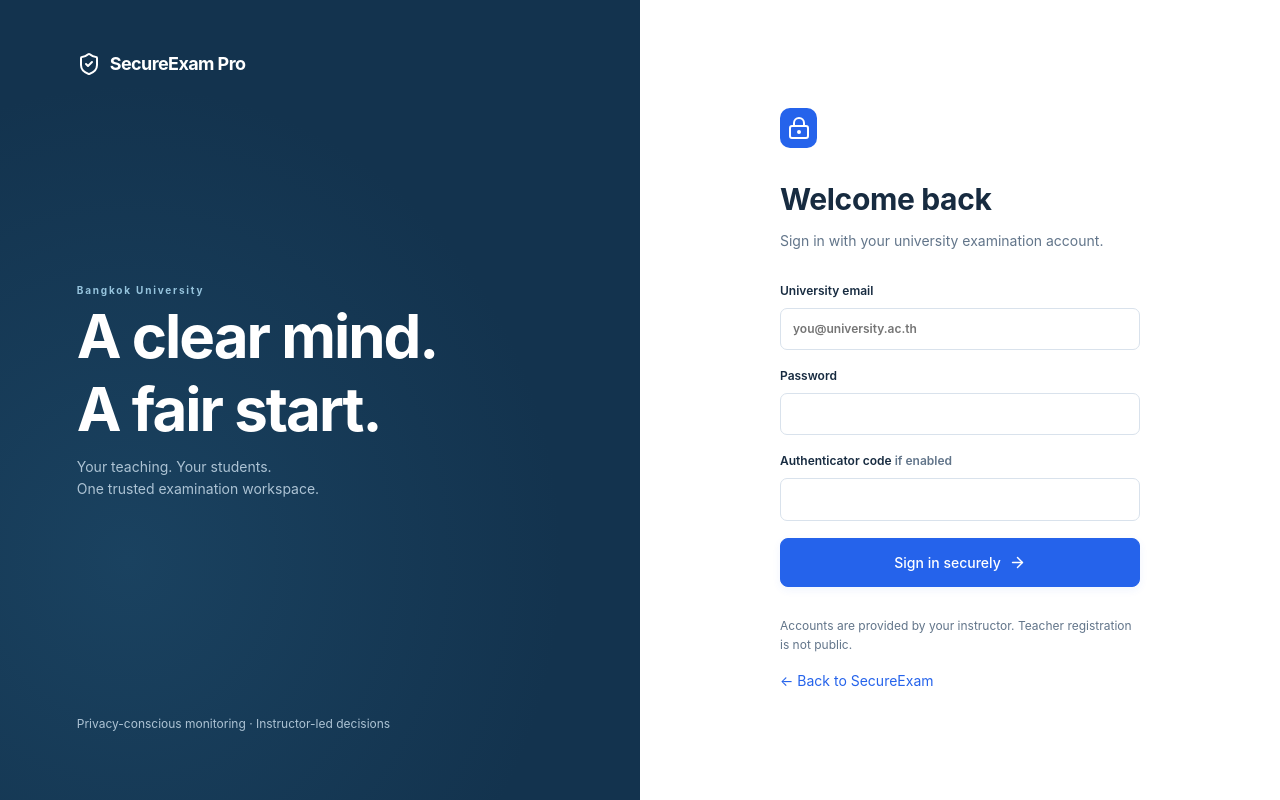
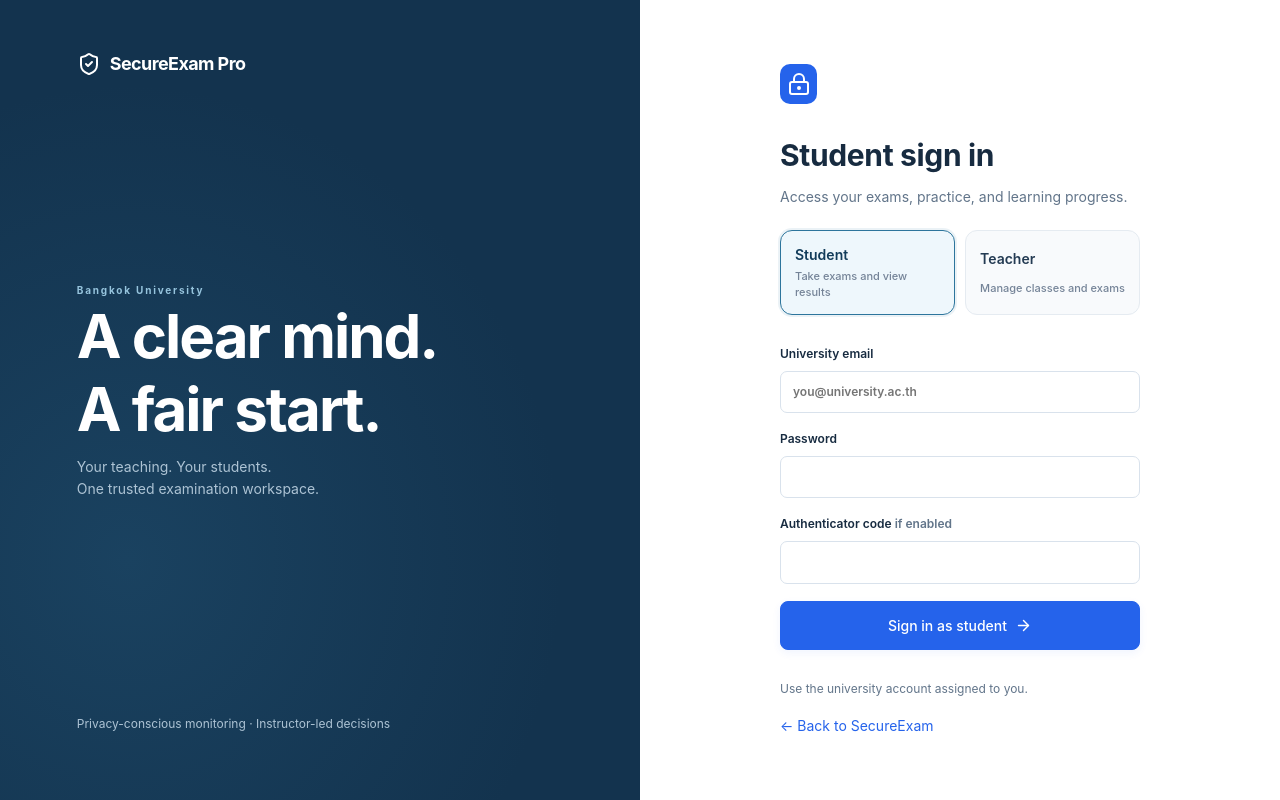
Before and after one commit to kaushikk1999/SecureExam-Pro, a Next.js app: page /login in a window 1280 px wide. Built offline with nearby package versions, Linux system fonts and the light colour scheme; no server answers; the database is empty.

Commit message:
Add separate student and teacher sign-in

```diff
--- a/src/app/globals.css
+++ b/src/app/globals.css
@@ -341,6 +341,37 @@ input[type="radio"] {
 .login-form h2 {
   font-size: 30px;
   margin-top: 28px;
+}
+.login-role-picker {
+  display: grid;
+  grid-template-columns: 1fr 1fr;
+  gap: 10px;
+  margin: 22px 0 16px;
+}
+.login-role-picker button {
+  display: grid;
+  gap: 5px;
+  padding: 14px;
+  text-align: left;
+  color: #243b53;
+  background: #f8fafc;
+  border: 1px solid var(--line);
+  border-radius: 12px;
+  cursor: pointer;
+}
+.login-role-picker button.selected {
+  color: #123c5a;
+  background: #eef7fc;
+  border-color: #2d759c;
+  box-shadow: 0 0 0 2px #2d759c18;
+}
+.login-role-picker button strong {
+  font-size: 14px;
+}
+.login-role-picker button span {
+  color: var(--muted);
+  font-size: 11px;
+  line-height: 1.4;
 }
 .login-form form {
   margin: 30px 0;
@@ -1881,6 +1912,19 @@ fieldset {
 }
 
 /* Keep expanded role navigation usable on short screens. */
-.sidebar nav { min-height: 0; overflow-y: auto; flex: 1; }
-.sidebar > .brand, .sidebar > .institution, .sidebar > .nav-label, .sidebar-bottom { flex-shrink: 0; }
-@media (max-height: 850px) { .sidebar .security-note { display: none; } }
+.sidebar nav {
+  min-height: 0;
+  overflow-y: auto;
+  flex: 1;
+}
+.sidebar > .brand,
+.sidebar > .institution,
+.sidebar > .nav-label,
+.sidebar-bottom {
+  flex-shrink: 0;
+}
+@media (max-height: 850px) {
+  .sidebar .security-note {
+    display: none;
+  }
+}
--- a/src/app/login/page.tsx
+++ b/src/app/login/page.tsx
@@ -1,13 +1,15 @@
 "use client";
 import { useState, useEffect } from "react";
-import { signIn, getProviders } from "next-auth/react";
+import { signIn, signOut, getProviders } from "next-auth/react";
 import { ShieldCheck, ArrowRight, LockKeyhole } from "lucide-react";
 import Link from "next/link";
 import { useRouter } from "next/navigation";
+import { matchesLoginAudience } from "@/lib/auth-role";
 export default function Login() {
   const router = useRouter();
   const [error, setError] = useState(""),
     [busy, setBusy] = useState(false);
+  const [audience, setAudience] = useState<"student" | "teacher">("student");
 
   const [sso, setSso] = useState(false);
   const [google, setGoogle] = useState(false);
@@ -18,11 +20,33 @@ export default function Login() {
         setGoogle(Boolean(p?.google));
       })
       .catch(() => {});
-    if (new URLSearchParams(window.location.search).has("error"))
+    const params = new URLSearchParams(window.location.search);
+    const requestedRole = params.get("role");
+    if (requestedRole === "student" || requestedRole === "teacher") {
+      setAudience(requestedRole);
+      void fetch("/api/auth/session", { cache: "no-store" })
+        .then((response) => response.json())
+        .then(async (session) => {
+          const role = session?.user?.role;
+          if (!role) return;
+          const allowed = matchesLoginAudience(role, requestedRole);
+          if (allowed) router.replace("/workspace");
+          else {
+            await signOut({ redirect: false });
+            setError(
+              requestedRole === "teacher"
+                ? "This account is not set up for teacher access. Choose Student sign in or contact your administrator."
+                : "This account is set up for teacher access. Choose Teacher sign in instead.",
+            );
+          }
+        })
+        .catch(() => {});
+    }
+    if (params.has("error"))
       setError(
-        "Google or university sign-in was not completed. Use an existing registered account, or sign in with your password and authenticator code.",
+        "Sign-in could not be completed. Check your account access or contact your administrator.",
       );
-  }, []);
+  }, [router]);
   const [brand, setBrand] = useState({
     brand: "SecureExam Pro",
     institution: "Bangkok University",
@@ -33,6 +57,26 @@ export default function Login() {
       .then(setBrand)
       .catch(() => {});
   }, []);
+  async function completeSignIn(role: "student" | "teacher") {
+    const response = await fetch("/api/auth/session", { cache: "no-store" });
+    const session = await response.json();
+    const actualRole = session?.user?.role;
+    if (!actualRole) {
+      setError("Sign-in completed, but we could not verify your account role.");
+      return;
+    }
+    const allowed = matchesLoginAudience(actualRole, role);
+    if (!allowed) {
+      await signOut({ redirect: false });
+      setError(
+        role === "teacher"
+          ? "This account is not set up for teacher access. Choose Student sign in or contact your administrator."
+          : "This account is set up for teacher access. Choose Teacher sign in instead.",
+      );
+      return;
+    }
+    router.replace("/workspace");
+  }
   return (
     <main className="login-page">
       <section className="login-story">
@@ -60,28 +104,66 @@ export default function Login() {
           <span className="brand-icon">
             <LockKeyhole />
           </span>
-          <h2>Welcome back</h2>
+          <h2>
+            {audience === "student" ? "Student sign in" : "Teacher sign in"}
+          </h2>
           <p className="muted">
-            Sign in with your university examination account.
+            {audience === "student"
+              ? "Access your exams, practice, and learning progress."
+              : "Access your courses, exams, reports, and instructor tools."}
           </p>
+          <div
+            className="login-role-picker"
+            role="group"
+            aria-label="Choose sign-in type"
+          >
+            <button
+              type="button"
+              className={audience === "student" ? "selected" : ""}
+              aria-pressed={audience === "student"}
+              onClick={() => {
+                setAudience("student");
+                setError("");
+              }}
+            >
+              <strong>Student</strong>
+              <span>Take exams and view results</span>
+            </button>
+            <button
+              type="button"
+              className={audience === "teacher" ? "selected" : ""}
+              aria-pressed={audience === "teacher"}
+              onClick={() => {
+                setAudience("teacher");
+                setError("");
+              }}
+            >
+              <strong>Teacher</strong>
+              <span>Manage classes and exams</span>
+            </button>
+          </div>
           {google && (
             <button
               className="primary large"
               onClick={() =>
-                void signIn("google", { callbackUrl: "/workspace" })
+                void signIn("google", {
+                  callbackUrl: `/login?role=${audience}`,
+                })
               }
             >
-              Continue with Google
+              Continue as {audience} with Google
             </button>
           )}
           {sso && (
             <button
               className="primary large"
               onClick={() =>
-                void signIn("university", { callbackUrl: "/workspace" })
+                void signIn("university", {
+                  callbackUrl: `/login?role=${audience}`,
+                })
               }
             >
-              Continue with university SSO
+              Continue as {audience} with university SSO
             </button>
           )}
           <form
@@ -101,7 +183,7 @@ export default function Login() {
                   setError(
                     "Sign-in failed. Check your credentials and authenticator code, or contact your instructor.",
                   );
-                else router.push("/workspace");
+                else await completeSignIn(audience);
               } catch {
                 setError("Unable to connect. Please retry.");
               } finally {
@@ -143,13 +225,14 @@ export default function Login() {
               </p>
             )}
             <button className="primary large" disabled={busy}>
-              {busy ? "Signing in…" : "Sign in securely"}{" "}
+              {busy ? "Signing in…" : `Sign in as ${audience}`}{" "}
               <ArrowRight size={17} />
             </button>
           </form>
           <p className="small muted">
-            Accounts are provided by your instructor. Teacher registration is
-            not public.
+            {audience === "student"
+              ? "Use the university account assigned to you."
+              : "Teacher access is provisioned by the university administrator."}
           </p>
           <Link href="/">← Back to SecureExam</Link>
         </div>
--- /dev/null
+++ b/src/lib/auth-role.ts
@@ -0,0 +1,7 @@
+export type LoginAudience = "student" | "teacher";
+
+export function matchesLoginAudience(role: unknown, audience: LoginAudience) {
+  return audience === "student"
+    ? role === "STUDENT"
+    : role === "TEACHER" || role === "ADMIN";
+}
--- a/src/lib/auth.ts
+++ b/src/lib/auth.ts
@@ -164,6 +164,7 @@ export const authOptions: NextAuthOptions = {
           name: u.name,
           email: u.email,
           version: u.session_version,
+          role: u.role,
         };
       },
     }),
@@ -186,6 +187,7 @@ export const authOptions: NextAuthOptions = {
         name: local.name,
         email: local.email,
         version: local.session_version,
+        role: local.role,
       });
       await query(sql`UPDATE users SET last_login=now() WHERE id=${local.id}`);
       await record({
@@ -199,6 +201,7 @@ export const authOptions: NextAuthOptions = {
       if (user) {
         token.uid = user.id;
         token.version = (user as unknown as { version: number }).version;
+        token.role = (user as unknown as { role: string }).role;
       }
       return token;
     },
@@ -208,6 +211,9 @@ export const authOptions: NextAuthOptions = {
           String(token.uid);
         (session.user as unknown as { version: number }).version = Number(
           token.version,
+        );
+        (session.user as unknown as { role: string }).role = String(
+          token.role ?? "",
         );
       }
       return session;
```
Also changed, not shown: 1 other file (tests, documents, lock files or other folders).
